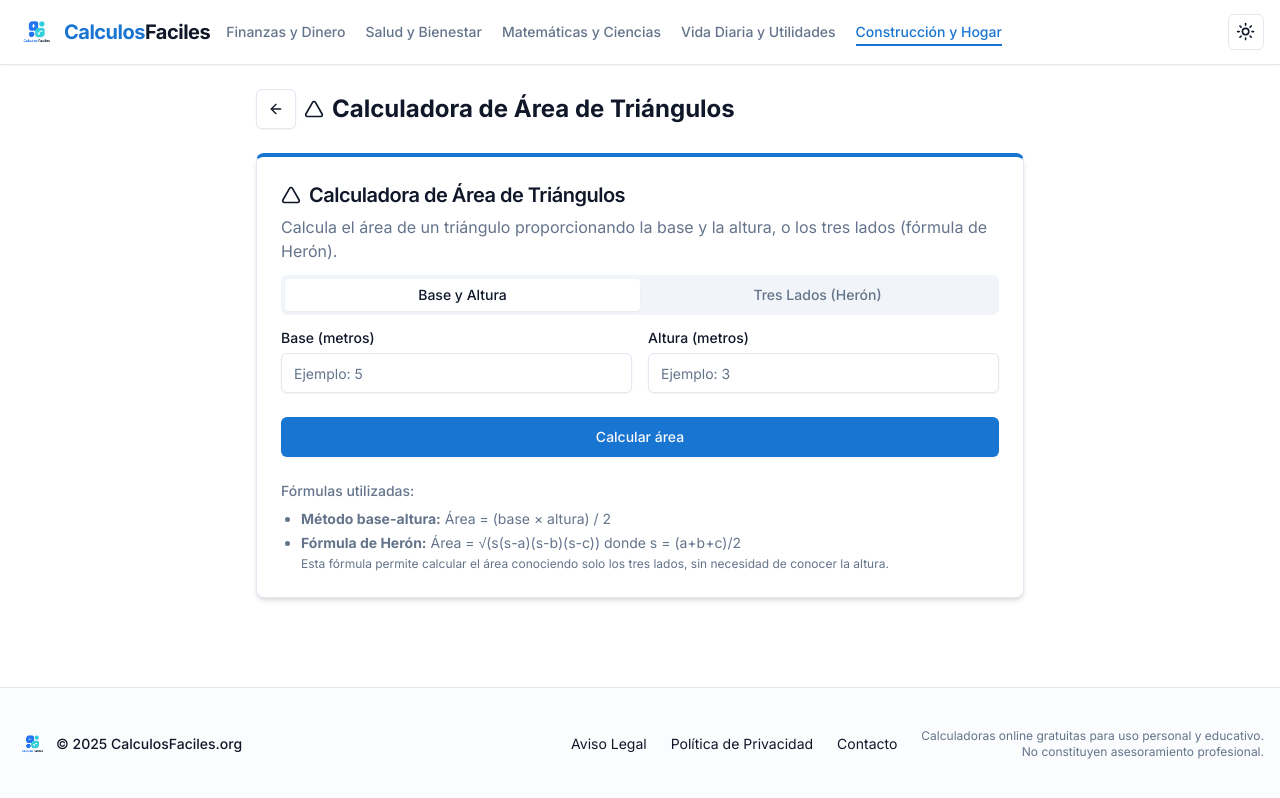
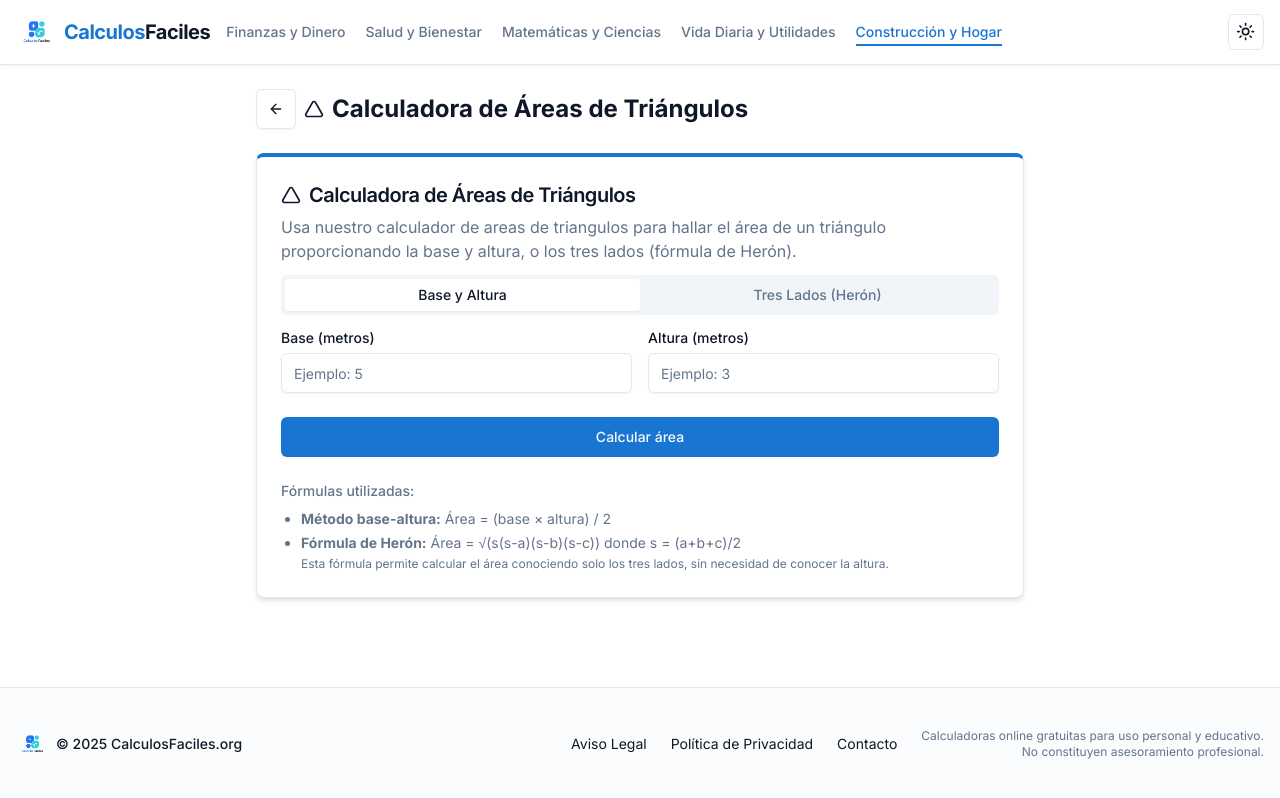
Before and after one commit to zhongjiayu2025/Calculadoras, a Next.js app: page /categoria/construccion-hogar/areas-triangulos in a window 1280 px wide. Built offline with nearby package versions, Linux system fonts and the light colour scheme.

Commit message:
Update page.tsx

```diff
--- a/app/categoria/construccion-hogar/areas-triangulos/page.tsx
+++ b/app/categoria/construccion-hogar/areas-triangulos/page.tsx
@@ -83,8 +83,8 @@ export default function AreasTriangulosPage() {
 
   return (
     <CalculatorLayout
-      title="Calculadora de Área de Triángulos"
-      description="Calcula el área de un triángulo proporcionando la base y la altura, o los tres lados (fórmula de Herón)."
+      title="Calculadora de Áreas de Triángulos"
+      description="Usa nuestro calculador de areas de triangulos para hallar el área de un triángulo proporcionando la base y altura, o los tres lados (fórmula de Herón)."
       icon="Triangle"
       backTo="/categoria/construccion-hogar"
       backToLabel="Construcción y Hogar"
```
